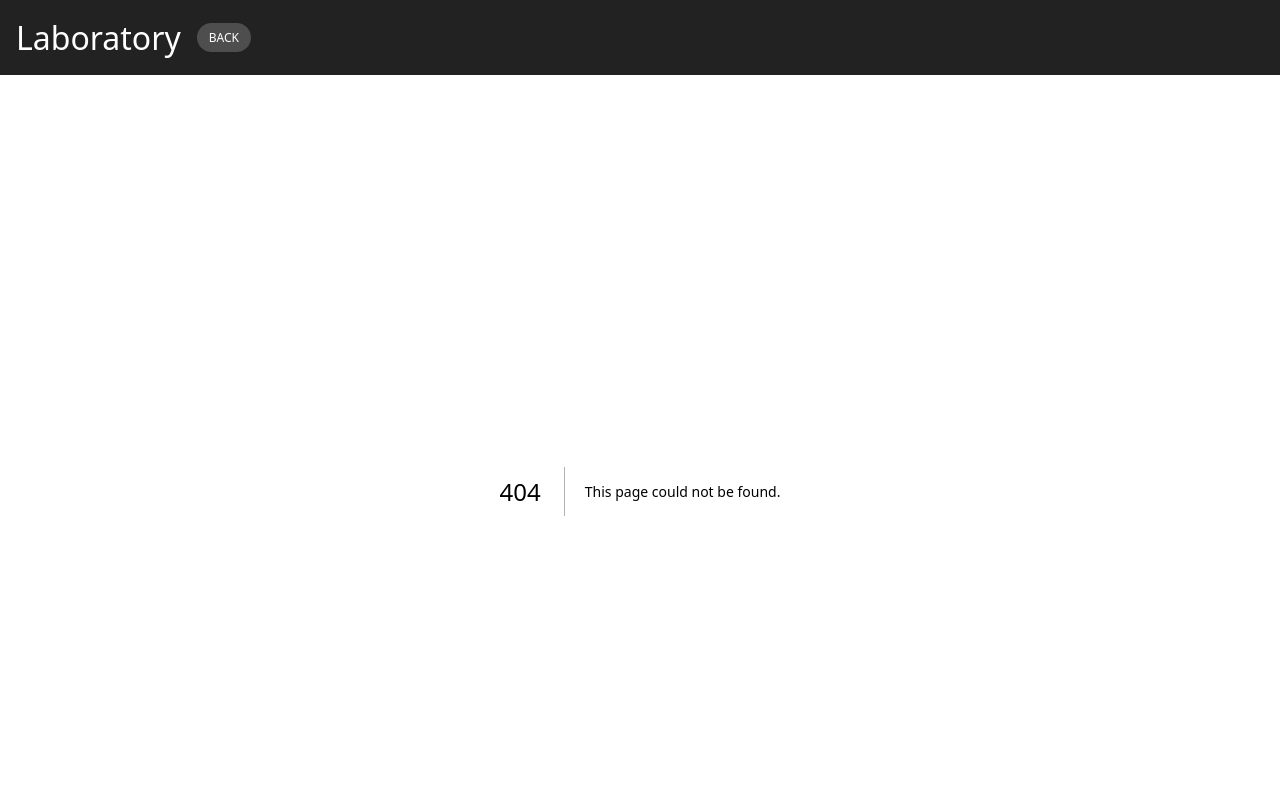
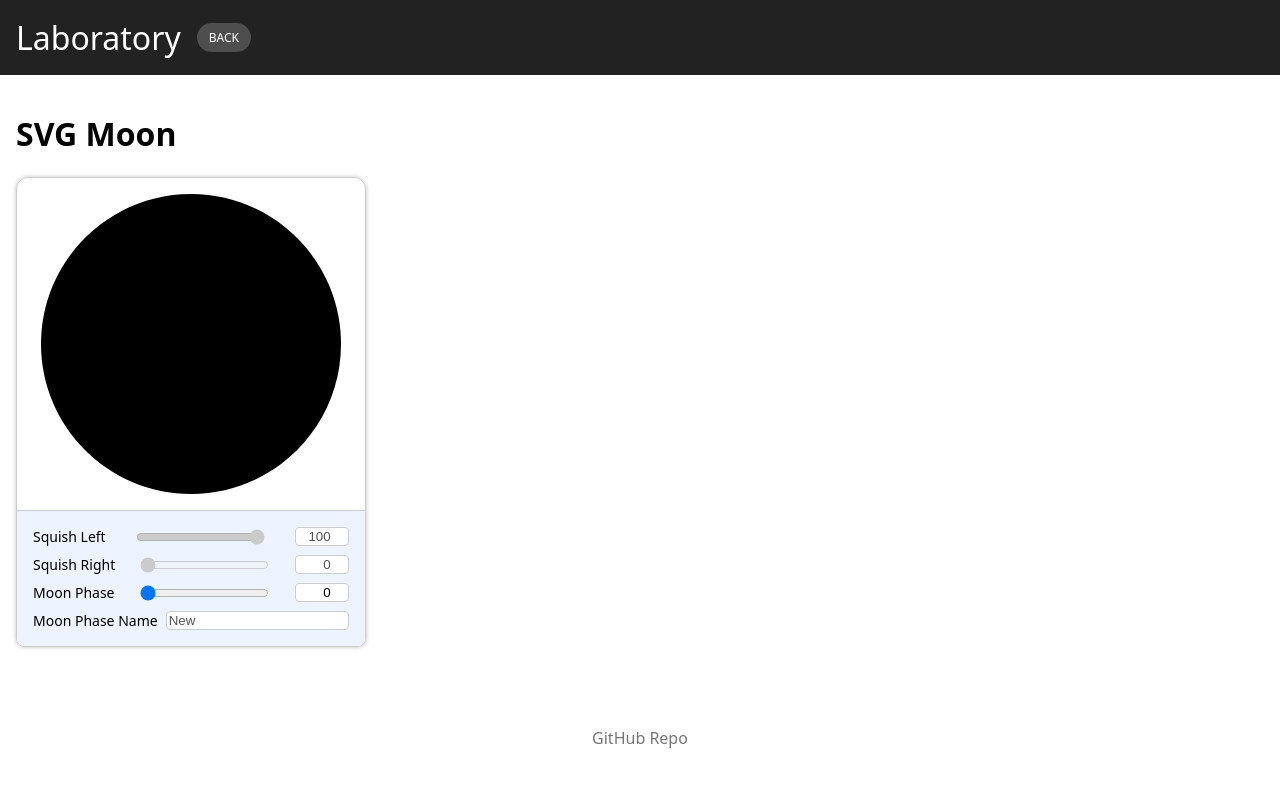
Before and after one commit to CrowsInTrenchCoat/isolations, a Next.js app: page /isolations/svg-moon in a window 1280 px wide. Before the commit this address had no page. Shown: the top 800 px of the page. Built offline with nearby package versions, Linux system fonts and the light colour scheme.

Commit message:
Introduce moon circle isolation.

```diff
--- a/app/page.tsx
+++ b/app/page.tsx
@@ -7,6 +7,7 @@ export default function Home () {
         <nav>
           <h2>Circles</h2>
           <ul>
+            <li><Link href="/svg-moon">Moon</Link></li>
             <li><Link href="/svg-semicircle">Semicircle</Link></li>
           </ul>
         </nav>
--- /dev/null
+++ b/app/svg-moon/page.tsx
@@ -0,0 +1,14 @@
+'use client'
+
+import React from 'react'
+import { SvgArtboardControlled } from './svg-artboard-controlled'
+import './style.scss'
+
+export default function Page () {
+  return (
+    <>
+      <h1>SVG Moon</h1>
+      <SvgArtboardControlled />
+    </>
+  )
+}
--- /dev/null
+++ b/app/svg-moon/svg-artboard-controlled.tsx
@@ -0,0 +1,99 @@
+'use client'
+
+import React, { ChangeEvent, useEffect, useState } from 'react'
+import { ClosedInterval, OpenInterval } from '@/lib/interval'
+import { SvgArtboard } from './svg-artboard'
+import { NumberRangeInput } from '@/form/number-range-input'
+import { TextInput } from '@/form/text-input'
+
+export function SvgArtboardControlled () {
+  const [ squishLeft, setSquishLeft ] = useState<number>(100)
+  const [ squishRight, setSquishRight ] = useState<number>(0)
+  const [ moonPhase, setMoonPhase ] = useState<number>(0)
+  const [ moonPhaseName, setMoonPhaseName ] = useState<string>('New')
+
+  const handleChangeMoonPhase = (event : ChangeEvent<HTMLInputElement>) => {
+    const phase = parseFloat(event.currentTarget.value)
+    setMoonPhase(phase)
+    if (phase === 0) {
+      setSquishLeft(100)
+      setSquishRight(0)
+    } else if (phase === 1) {
+      setSquishLeft(0)
+      setSquishRight(100)
+    } else if (phase > 0 && phase < 0.5) {
+      const cents = new ClosedInterval(0, 100)
+      const value = (new ClosedInterval(0, 0.5)).translate(phase, cents)
+      const nextSquishLeft = cents.reflect(value)
+      setSquishLeft(nextSquishLeft)
+      setSquishRight(0)
+    } else if (phase > 0.5 && phase < 1) {
+      const cents = new ClosedInterval(0, 100)
+      const nextSquishRight = (new ClosedInterval(0.51, 1)).translate(phase, cents)
+      setSquishLeft(0)
+      setSquishRight(nextSquishRight)
+    } else {
+      setSquishLeft(0)
+      setSquishRight(0)
+    }
+  }
+
+  useEffect(() => {
+    const interval = (new ClosedInterval(0, 1))
+      .withLabel('New', new ClosedInterval(0))
+      .withLabel('Waxing Crescent', new OpenInterval(0, 0.25))
+      .withLabel('First Quarter', new ClosedInterval(0.25))
+      .withLabel('Waxing Gibbous', new OpenInterval(0.25, 0.50))
+      .withLabel('Full', new ClosedInterval(0.50))
+      .withLabel('Waning Gibbous', new OpenInterval(0.50, 0.75))
+      .withLabel('Last Quarter', new ClosedInterval(0.75))
+      .withLabel('Waning Crescent', new OpenInterval(0.75, 1))
+      .withLabel('New', new ClosedInterval(1))
+
+    setMoonPhaseName(interval.label(moonPhase))
+  }, [moonPhase])
+
+  return (
+    <div className="box">
+      <div className="box-preview">
+        <SvgArtboard
+          border={3}
+          diameter={300}
+          squishLeft={squishLeft}
+          squishRight={squishRight}
+        />
+      </div>
+      <div className="box-actions">
+        <NumberRangeInput
+          label="Squish Left"
+          min={0}
+          max={100}
+          step={1}
+          value={squishLeft}
+          disabled
+        />
+        <NumberRangeInput
+          label="Squish Right"
+          min={0}
+          max={100}
+          step={1}
+          value={squishRight}
+          disabled
+        />
+        <NumberRangeInput
+          label="Moon Phase"
+          min={0}
+          max={1}
+          onChange={handleChangeMoonPhase}
+          step={0.01}
+          value={moonPhase}
+        />
+        <TextInput
+          disabled
+          label="Moon Phase Name"
+          value={moonPhaseName}
+        />
+      </div>
+    </div>
+  )
+}
--- /dev/null
+++ b/app/svg-moon/svg-artboard.tsx
@@ -0,0 +1,34 @@
+import { SvgMoonCircle } from '@/svg/moon-circle/moon-circle'
+
+export interface SvgArtboardProps {
+  diameter : number,
+  border : number,
+  squishLeft : number,
+  squishRight : number,
+}
+
+export function SvgArtboard (props : SvgArtboardProps) {
+  const { border, diameter, squishLeft, squishRight } = props
+
+  return (
+    <svg
+      width={diameter}
+      height={diameter}
+      viewBox={`0 0 ${diameter} ${diameter}`}
+      version="1.1"
+      xmlns="http://www.w3.org/2000/svg"
+    >
+      <SvgMoonCircle
+        size={diameter}
+        fill="black"
+      />
+      <SvgMoonCircle
+        inset={border}
+        size={diameter}
+        squishLeft={squishLeft}
+        squishRight={squishRight}
+        fill="hotpink"
+      />
+    </svg>
+  )
+}
--- /dev/null
+++ b/svg/moon-circle/index.ts
@@ -0,0 +1 @@
+export * from './moon-circle'
--- /dev/null
+++ b/svg/moon-circle/moon-circle.tsx
@@ -0,0 +1,96 @@
+import { SVGProps } from 'react'
+import { ClosedInterval } from '@/lib/interval'
+
+/**
+ * @param size A positive integer representing the height
+ *   and width of the SVG.
+ * @param squishLeft A number between 0 and 100 representing
+ *   the percentage that the circle will be squished from
+ *   the left.
+ * @param squishRight A number between 0 and 100
+ *   representing the percentage that the circle will be
+ *   squished from the right.
+ * @param inset A whole number representing the number of
+ *   pixles to offset the circle from all sides realtive to
+ *   size.
+ * @returns string The `d` attribute of an SVG element.
+ */
+interface SvgMoonCircleProps extends SVGProps<SVGPathElement>{
+  size: number,
+  squishLeft?: number,
+  squishRight?: number,
+  inset?: number
+}
+
+export function SvgMoonCircle (props : SvgMoonCircleProps) {
+  const { inset: initialInset, size, squishLeft, squishRight, ...atts } = props
+
+  const inset = initialInset ?? 0
+
+  // Multiplier
+  const multiplier = 22.4
+
+  // Circle Range
+  // This represents the diameter of the circle that
+  // contains our derivitive shape.
+  const edge = new ClosedInterval(inset, size - inset)
+
+  // Range for cubic bezier handle (control points)
+  // Our circle is constructed from a series of four cubic
+  // bezier curves. It is a centered subrange of the diameter.
+  const handleRange = new ClosedInterval(
+    edge.percent(multiplier),
+    edge.percent(100 - multiplier)
+  )
+
+  // Point Mutations
+  // Change the positions of the left and right-most points
+  // of the circle allowing for it to "squish" horizontally,
+  // Dynamic X coordinates derived from "squish" arguments.
+  const custom = {
+    l: edge.percent(squishLeft ?? 0),
+    r: edge.percent(100 - (squishRight ?? 0)),
+  }
+
+  // Control Point Mutations
+  // While the circle has a total of 8 control points, we
+  // only need to calculate 4 of them because the remaining
+  // 4 are mirror images.
+  const handle = {
+    t: handleRange.min,
+    r: edge.translate(custom.r, handleRange),
+    b: handleRange.max,
+    l: edge.translate(custom.l, handleRange),
+  }
+
+  const t = {
+    p1 : { x: handle.r, y: edge.min },
+    p2 : { x: custom.r, y: handle.t },
+    p3 : { x: custom.r, y: edge.mid },
+  }
+  const r = {
+    p1 : { x: custom.r, y: handle.b },
+    p2 : { x: handle.r, y: edge.max },
+    p3 : { x: edge.mid, y: edge.max },
+  }
+  const b = {
+    p1 : { x: handle.l, y: edge.max },
+    p2 : { x: custom.l, y: handle.b },
+    p3 : { x: custom.l, y: edge.mid },
+  }
+  const l = {
+    p1 : { x: custom.l, y: handle.t },
+    p2 : { x: handle.l, y: edge.min },
+    p3 : { x: edge.mid, y: edge.min },
+  }
+
+  const d = ''
+    + `M ${l.p3.x} ${l.p3.y} `
+    + `C ${t.p1.x} ${t.p1.y} ${t.p2.x} ${t.p2.y} ${t.p3.x} ${t.p3.y} `
+    + `C ${r.p1.x} ${r.p1.y} ${r.p2.x} ${r.p2.y} ${r.p3.x} ${r.p3.y} `
+    + `C ${b.p1.x} ${b.p1.y} ${b.p2.x} ${b.p2.y} ${b.p3.x} ${b.p3.y} `
+    + `C ${l.p1.x} ${l.p1.y} ${l.p2.x} ${l.p2.y} ${l.p3.x} ${l.p3.y} `
+    + `Z`
+
+  return <path d={d} {...atts} />
+}
```
Also changed, not shown: app/svg-moon/style.scss (added).
